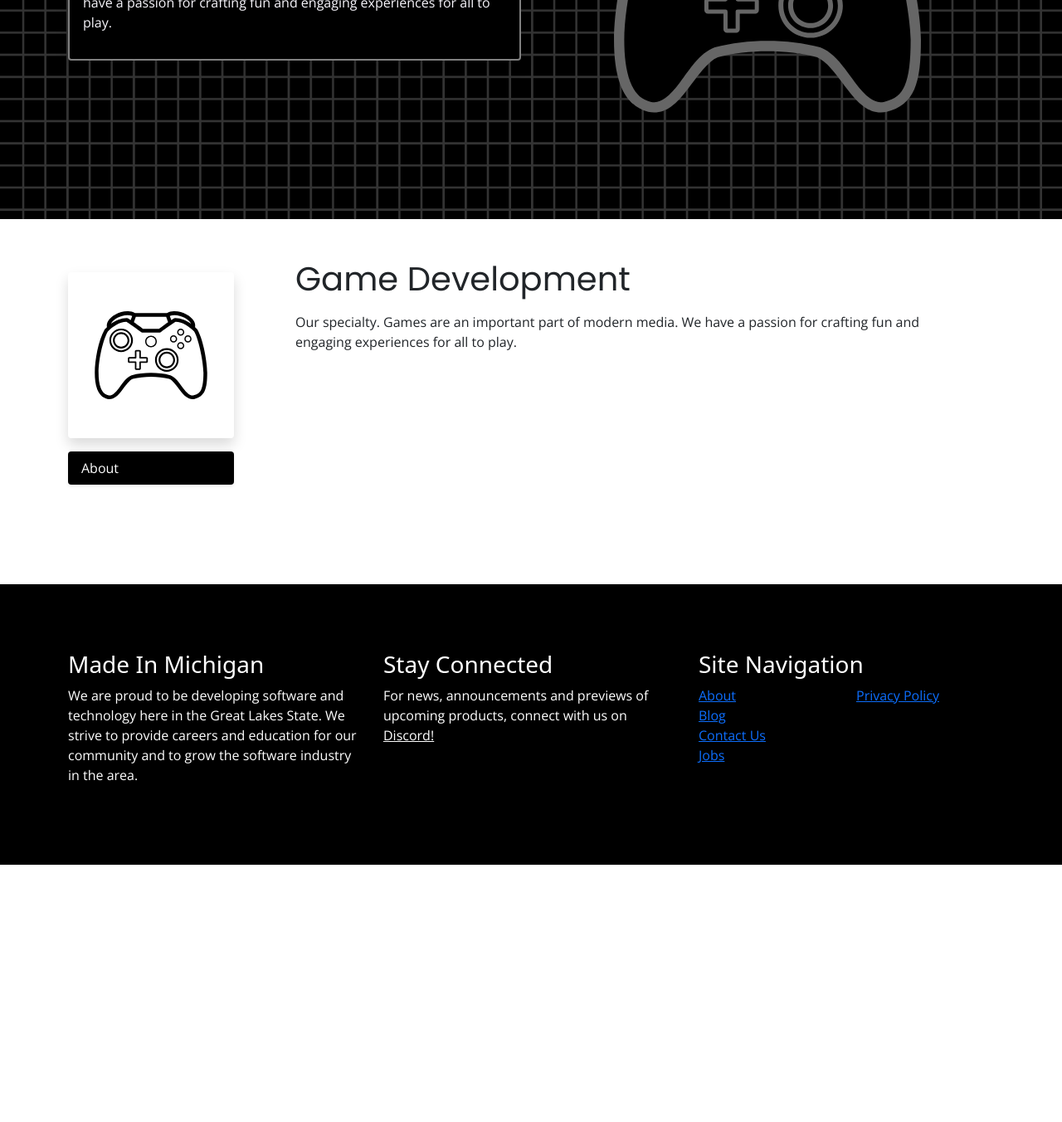
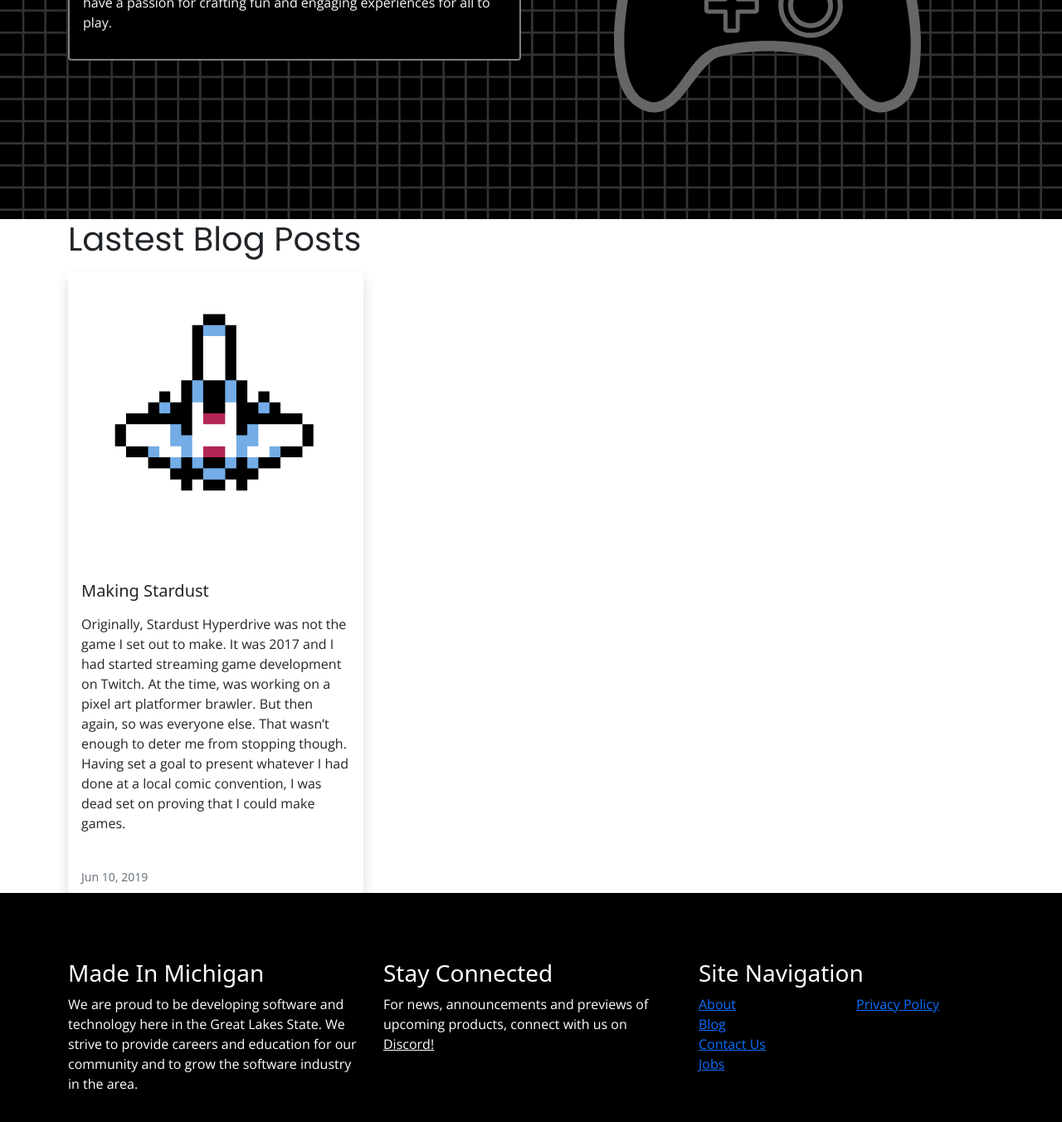
Before and after one commit to SaltFreeInteractive/SaltFreeInteractive.github.io, a Jekyll site: the page built from _services/game-development.md, in a window 1280 px wide and 1400 px high, scrolled down 358 px. Shown: the top 1352 px of the window at 83% size. Built offline with Jekyll 4.4.1, drawn with Linux system fonts in a browser that asks for light colours.

Commit message:
Updated breakdown layout
- Added latest blog posts section to breakdown.
- Added excerpt separator setting to configuration.
- Added websites dark icon.

```diff
--- a/_config.yml
+++ b/_config.yml
@@ -26,7 +26,10 @@ baseurl: "" # the subpath of your site, e.g. /blog
 url: "" # the base hostname & protocol for your site, e.g. http://example.com
 twitter_username: saltfreeint
 github_username:  SaltFreeInteractive
+
+# Excerpts
 show_excerpts: true
+excerpt_separator: <!--more-->
 
 # Build settings
 theme: minima
--- a/_layouts/breakdown.html
+++ b/_layouts/breakdown.html
@@ -20,31 +20,32 @@ layout: default
     </div>
 </div>
 
-<div class="container pb-5 position-relative">
-    <div class="row py-5">
-        {% assign sections = page.sections %}
-        <aside class="col-md-3 d-none d-lg-block" id="product-sidebar">
-            <div class="py-3 sticky-top" id="sidebar">
-                <img class="rounded-2 shadow mb-3" src="{{ page.featured_image }}" alt="Logo" width=200>
-                <ul class="nav nav-pills flex-md-column">
-                    <li>
-                        <a href="#About" class="nav-link active">About</a>
-                    </li>
-                    {% for section in sections %}
-                    <li class="nav-item py-1">
-                        <a href="#{{ section }}" class="nav-link">{{ section }}</a>
-                    </li>
-                    {% endfor %}
-                </ul>
+{% assign posts = site.posts | where: "categories", page.category %}
+{% if posts.size > 0 %}
+<div>
+    <div class="container">
+        <h1 class="mb-3">Lastest Blog Posts</h1>
+        <div class="row row-cols-1 row-cols-md-3 g-4">
+
+            {% for post in posts limit:3 %}
+            <div class="col">
+                <div class="card border-black h-100">
+                    <img src="{{ post.featured_image }}" class="card-img-top" alt="...">
+                    <div class="card-body">
+                        <a class="stretched-link" href="{{ post.url }}"></a>
+                        <h5 class="card-title">{{ post.title }}</h5>
+                        <p class="card-text">{{ post.excerpt }}</p>
+                    </div>
+                    <div class="card-footer">
+                        {%- assign date_format = site.minima.date_format | default: "%b %-d, %Y" -%}
+                        <small class="text-muted">{{ post.date | date: date_format }}</small>
+                    </div>
+                </div>
             </div>
-        </aside>
-        <main class="col breakdown-container mx-auto px-1">
-            <div class="d-lg-none">
-                <img class="rounded shadow mx-auto mb-3 d-block" src="{{ page.featured_image }}" alt="Logo" width=300>
-                <h1 class="text-center">{{ page.name }}</h1>
-            </div>
-            <h1 class="d-none d-lg-block mb-3" id="About">{{ page.name }}</h1>
-            {{ content }}
-        </main>
+            {% endfor %}
+        </div>
     </div>
 </div>
+{% endif %}
+
+{{ page.content | remove: page.excerpt}}
--- a/_services/game-development.md
+++ b/_services/game-development.md
@@ -4,7 +4,7 @@ name: Game Development
 featured_image: /assets/images/services/games.svg
 banner_image: /assets/images/services/games_dark.svg
 order: 0
-excerpt_separator: <!--more-->
+category: game-development
 ---
 
 Our specialty. Games are an important part of modern media. We have a passion for crafting fun and engaging experiences for all to play.
```
Also changed, not shown: _posts/2019-06-10-making-stardust.md (+3 -4 lines), _services/website-creation.md (+3 -1 lines), assets/images/services/websites_dark.svg (added).
